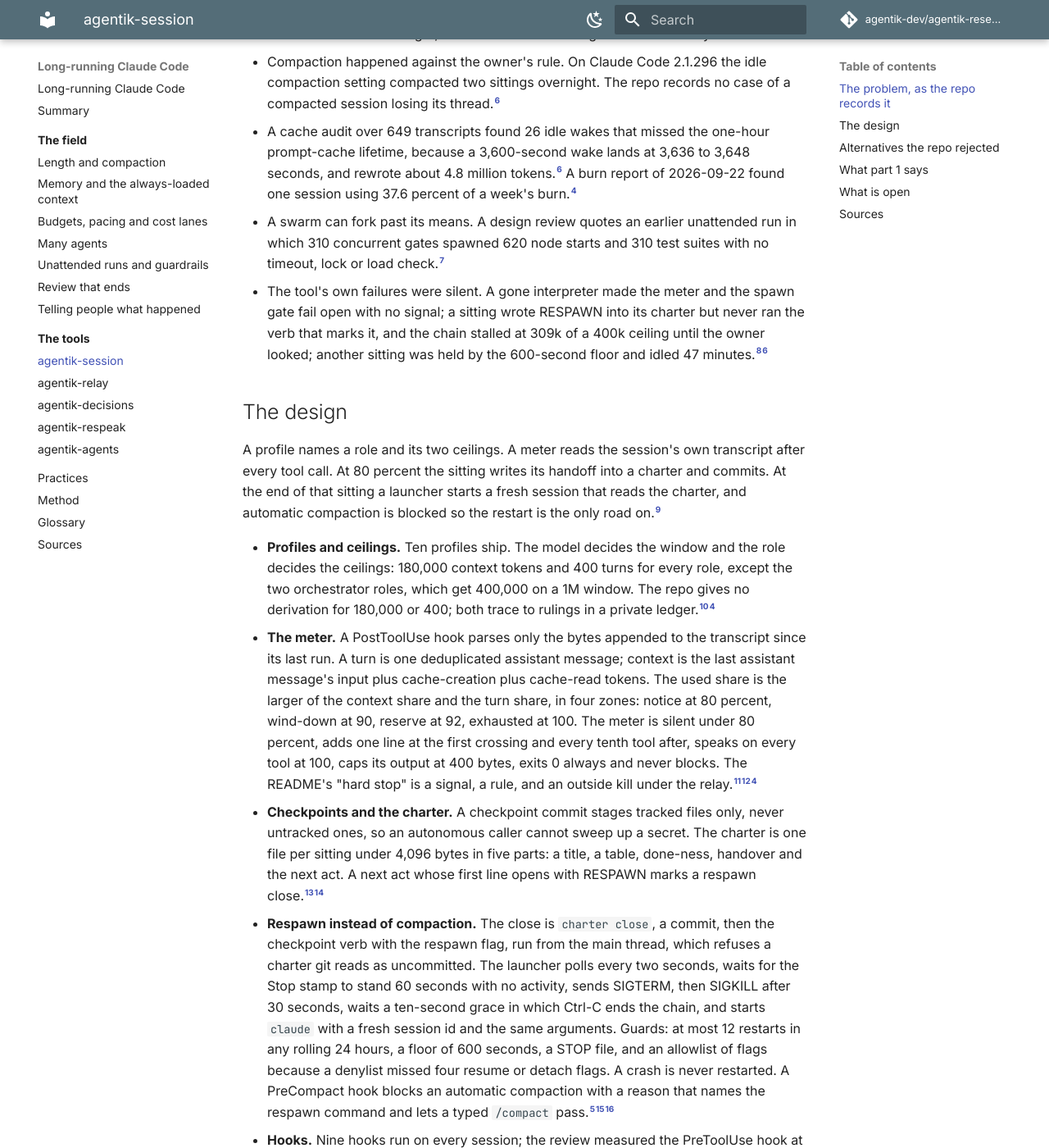
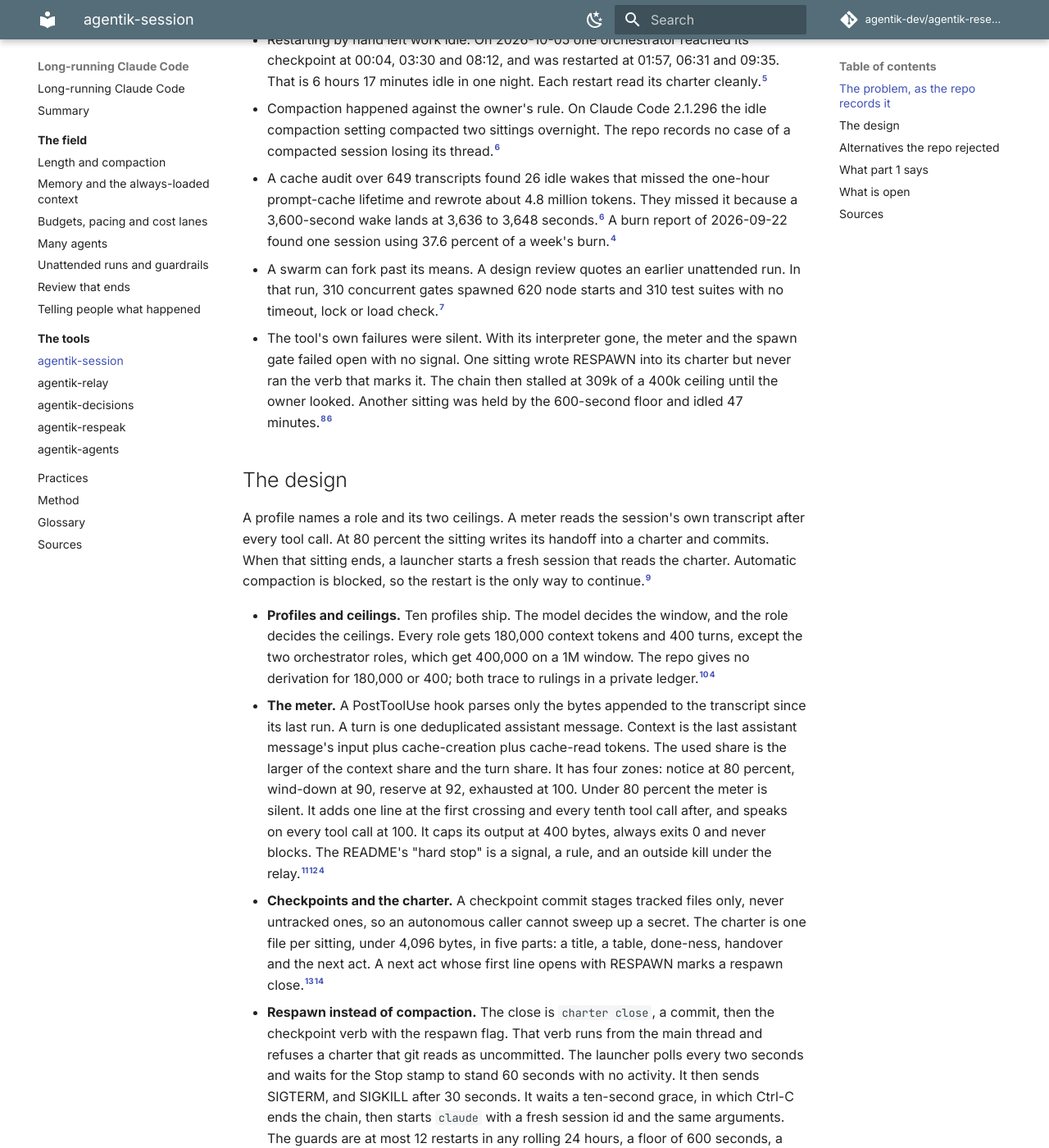
Before and after one commit to agentik-dev/agentik-research, an MkDocs documentation site: the page built from docs/tools/session.md, in a window 1280 px wide and 1400 px high, scrolled down 846 px. Shown: the whole window at 82% size. Built offline with MkDocs 1.6.1 and Material for MkDocs 9.7.7, drawn with Linux system fonts in a browser that asks for light colours; comment, search, counter and statistics services are not loaded; some of the changed text lies outside the part shown.

Commit message:
edit: session page, respeak's editorial pass

````diff
--- a/docs/tools/session.md
+++ b/docs/tools/session.md
@@ -1,27 +1,31 @@
 # agentik-session
 
-agentik-session meters a Claude Code session against two ceilings, makes it write its handoff into a charter at 80 percent, and restarts the next sitting from that charter instead of compacting. The problem it meets is recorded in one night: on 2026-09-12 a scheduled print-mode run finished its structured output while four background builders were still working, which ended the process and killed them, after 104 turns and 69.34 dollars.[^bug] The premise behind the design, that a fresh context per sitting beats a compacted one, has support in direction and no measurement of strength; the repo records it as the owner's ruling.[^packets] Everything on this page is the repo's own record, read at commit e7f0723, unless marked otherwise.
+agentik-session meters a Claude Code session against two ceilings. At 80 percent it makes the session write its handoff into a charter. It then restarts the next sitting from that charter instead of compacting.
+
+One recorded night shows the problem. On 2026-09-12 a scheduled print-mode run finished its structured output while four background builders were still working. That ended the process and killed the builders, after 104 turns and 69.34 dollars.[^bug]
+
+The design rests on one premise: a fresh context per sitting beats a compacted one. The premise has support in direction and no measurement of strength; the repo records it as the owner's ruling.[^packets] Unless marked otherwise, everything on this page is the repo's own record, read at commit e7f0723.
 
 ## The problem, as the repo records it
 
-- A session that runs to 100 percent has no budget left to write down what it was doing, commit, or hand off. The budget module opens with that sentence as its reason; it is design rationale, not an incident.[^budgetpy]
-- The first design failed in one night. On 2026-09-12 a coordinator run under a scheduler ended while four builders were still working, because emitting the handoff as the run's final output completed the process; the result read `subtype = success`, `is_error = False`, `num_turns = 104`, `stop_reason = tool_use`, `total_cost_usd = 69.34`, and each of four worktree branches held 55 to 138 lines of uncommitted diff. After an idle usage-window roll the budget read "no usage sample" while the account panel read 32 percent, and the coordinator deferred its agents by 40 minutes. The owner disabled the tool that morning; the design that followed retired the whole fork-and-resume chain, by 2026-09-23.[^bug][^overhaul]
-- Restarting by hand left work idle. One orchestrator reached its checkpoint at 00:04, 03:30 and 08:12 on 2026-10-05 and was restarted at 01:57, 06:31 and 09:35: 6 hours 17 minutes idle in one night, with each restart reading its charter cleanly.[^respawn]
+- A session that runs to 100 percent has no budget left to write down what it was doing, commit, or hand off. The budget module opens with that sentence as its reason. It is design rationale, not an incident.[^budgetpy]
+- The first design failed in one night. On 2026-09-12 a coordinator run under a scheduler ended while four builders were still working. The cause: emitting the handoff as the run's final output completed the process. The result read `subtype = success`, `is_error = False`, `num_turns = 104`, `stop_reason = tool_use`, `total_cost_usd = 69.34`. Each of four worktree branches held 55 to 138 lines of uncommitted diff. After an idle usage-window roll, the budget read "no usage sample" while the account panel read 32 percent. The coordinator deferred its agents by 40 minutes. The owner disabled the tool that morning. By 2026-09-23 the design that followed had retired the whole fork-and-resume chain.[^bug][^overhaul]
+- Restarting by hand left work idle. On 2026-10-05 one orchestrator reached its checkpoint at 00:04, 03:30 and 08:12, and was restarted at 01:57, 06:31 and 09:35. That is 6 hours 17 minutes idle in one night. Each restart read its charter cleanly.[^respawn]
 - Compaction happened against the owner's rule. On Claude Code 2.1.296 the idle compaction setting compacted two sittings overnight. The repo records no case of a compacted session losing its thread.[^nth]
-- A cache audit over 649 transcripts found 26 idle wakes that missed the one-hour prompt-cache lifetime, because a 3,600-second wake lands at 3,636 to 3,648 seconds, and rewrote about 4.8 million tokens.[^nth] A burn report of 2026-09-22 found one session using 37.6 percent of a week's burn.[^overhaul]
-- A swarm can fork past its means. A design review quotes an earlier unattended run in which 310 concurrent gates spawned 620 node starts and 310 test suites with no timeout, lock or load check.[^reviewr6]
-- The tool's own failures were silent. A gone interpreter made the meter and the spawn gate fail open with no signal; a sitting wrote RESPAWN into its charter but never ran the verb that marks it, and the chain stalled at 309k of a 400k ceiling until the owner looked; another sitting was held by the 600-second floor and idled 47 minutes.[^reviewsadv][^nth]
+- A cache audit over 649 transcripts found 26 idle wakes that missed the one-hour prompt-cache lifetime and rewrote about 4.8 million tokens. They missed it because a 3,600-second wake lands at 3,636 to 3,648 seconds.[^nth] A burn report of 2026-09-22 found one session using 37.6 percent of a week's burn.[^overhaul]
+- A swarm can fork past its means. A design review quotes an earlier unattended run. In that run, 310 concurrent gates spawned 620 node starts and 310 test suites with no timeout, lock or load check.[^reviewr6]
+- The tool's own failures were silent. With its interpreter gone, the meter and the spawn gate failed open with no signal. One sitting wrote RESPAWN into its charter but never ran the verb that marks it. The chain then stalled at 309k of a 400k ceiling until the owner looked. Another sitting was held by the 600-second floor and idled 47 minutes.[^reviewsadv][^nth]
 
 ## The design
 
-A profile names a role and its two ceilings. A meter reads the session's own transcript after every tool call. At 80 percent the sitting writes its handoff into a charter and commits. At the end of that sitting a launcher starts a fresh session that reads the charter, and automatic compaction is blocked so the restart is the only road on.[^readme]
+A profile names a role and its two ceilings. A meter reads the session's own transcript after every tool call. At 80 percent the sitting writes its handoff into a charter and commits. When that sitting ends, a launcher starts a fresh session that reads the charter. Automatic compaction is blocked, so the restart is the only way to continue.[^readme]
 
-- **Profiles and ceilings.** Ten profiles ship. The model decides the window and the role decides the ceilings: 180,000 context tokens and 400 turns for every role, except the two orchestrator roles, which get 400,000 on a 1M window. The repo gives no derivation for 180,000 or 400; both trace to rulings in a private ledger.[^profiles][^overhaul]
-- **The meter.** A PostToolUse hook parses only the bytes appended to the transcript since its last run. A turn is one deduplicated assistant message; context is the last assistant message's input plus cache-creation plus cache-read tokens. The used share is the larger of the context share and the turn share, in four zones: notice at 80 percent, wind-down at 90, reserve at 92, exhausted at 100. The meter is silent under 80 percent, adds one line at the first crossing and every tenth tool after, speaks on every tool at 100, caps its output at 400 bytes, exits 0 always and never blocks. The README's "hard stop" is a signal, a rule, and an outside kill under the relay.[^meter][^plugin][^overhaul]
-- **Checkpoints and the charter.** A checkpoint commit stages tracked files only, never untracked ones, so an autonomous caller cannot sweep up a secret. The charter is one file per sitting under 4,096 bytes in five parts: a title, a table, done-ness, handover and the next act. A next act whose first line opens with RESPAWN marks a respawn close.[^runbook][^charter]
-- **Respawn instead of compaction.** The close is `charter close`, a commit, then the checkpoint verb with the respawn flag, run from the main thread, which refuses a charter git reads as uncommitted. The launcher polls every two seconds, waits for the Stop stamp to stand 60 seconds with no activity, sends SIGTERM, then SIGKILL after 30 seconds, waits a ten-second grace in which Ctrl-C ends the chain, and starts `claude` with a fresh session id and the same arguments. Guards: at most 12 restarts in any rolling 24 hours, a floor of 600 seconds, a STOP file, and an allowlist of flags because a denylist missed four resume or detach flags. A crash is never restarted. A PreCompact hook blocks an automatic compaction with a reason that names the respawn command and lets a typed `/compact` pass.[^respawn][^chain][^hooks]
-- **Hooks.** Nine hooks run on every session; the review measured the PreToolUse hook at about 58 milliseconds per tool call and the Stop hook at 58 per turn end.[^plugin][^nth]
-- **Admission.** A young module projects the five-hour usage window's peak from a least-squares fit and ships in observe mode; it refuses nothing.[^admission]
+- **Profiles and ceilings.** Ten profiles ship. The model decides the window, and the role decides the ceilings. Every role gets 180,000 context tokens and 400 turns, except the two orchestrator roles, which get 400,000 on a 1M window. The repo gives no derivation for 180,000 or 400; both trace to rulings in a private ledger.[^profiles][^overhaul]
+- **The meter.** A PostToolUse hook parses only the bytes appended to the transcript since its last run. A turn is one deduplicated assistant message. Context is the last assistant message's input plus cache-creation plus cache-read tokens. The used share is the larger of the context share and the turn share. It has four zones: notice at 80 percent, wind-down at 90, reserve at 92, exhausted at 100. Under 80 percent the meter is silent. It adds one line at the first crossing and every tenth tool call after, and speaks on every tool call at 100. It caps its output at 400 bytes, always exits 0 and never blocks. The README's "hard stop" is a signal, a rule, and an outside kill under the relay.[^meter][^plugin][^overhaul]
+- **Checkpoints and the charter.** A checkpoint commit stages tracked files only, never untracked ones, so an autonomous caller cannot sweep up a secret. The charter is one file per sitting, under 4,096 bytes, in five parts: a title, a table, done-ness, handover and the next act. A next act whose first line opens with RESPAWN marks a respawn close.[^runbook][^charter]
+- **Respawn instead of compaction.** The close is `charter close`, a commit, then the checkpoint verb with the respawn flag. That verb runs from the main thread and refuses a charter that git reads as uncommitted. The launcher polls every two seconds and waits for the Stop stamp to stand 60 seconds with no activity. It then sends SIGTERM, and SIGKILL after 30 seconds. It waits a ten-second grace, in which Ctrl-C ends the chain, then starts `claude` with a fresh session id and the same arguments. The guards are at most 12 restarts in any rolling 24 hours, a floor of 600 seconds, a STOP file, and an allowlist of flags. The allowlist exists because a denylist missed four resume or detach flags. A crash is never restarted. A PreCompact hook blocks an automatic compaction with a reason that names the respawn command, and lets a typed `/compact` pass.[^respawn][^chain][^hooks]
+- **Hooks.** Nine hooks run on every session. The review measured the PreToolUse hook at about 58 milliseconds per tool call, and the Stop hook at 58 per turn end.[^plugin][^nth]
+- **Admission.** A young module projects the peak of the five-hour usage window from a least-squares fit. It ships in observe mode and refuses nothing.[^admission]
 
 ```mermaid
 flowchart TD
@@ -62,20 +66,20 @@ The diagram follows the respawn design and the launcher's code.[^respawn][^chain
 
 ## What part 1 says
 
-- The direction of a fresh context per sitting is supported: a consolidated single message recovered most of a multi-turn loss, and Claude Code's own advice is a clean session over accumulated corrections. The strength is unmeasured, and no study compares a restart with compaction. See [Length and compaction](../field/length-and-compaction.md).
-- The profile table lists opus, sonnet and haiku at 200,000 tokens;[^profiles] the October 2026 documentation gives 1M to Opus 5.5, Sonnet 5.5 and Haiku 5.5.[^ctxdoc][^modelconfig] The table is stale or cautious. The role ceilings of 180,000 tokens apply on both windows, so the window matters only for the two orchestrator roles.[^profiles]
-- Idle compaction is documented as the repo found it, with conditions the repo did not list: interactive sessions, the one-hour cache, version 2.1.290 or later.[^settings] That a blocked recovery compaction fails the request is documented.[^precompact] That a passing PreCompact hook's stdout is read as compaction instructions is the repo's observation on 2.1.296 and is not in the documentation.[^hooks] See [Length and compaction](../field/length-and-compaction.md).
-- Three numbers the repo states are wrong or conditional as of October 2026. The one-hour cache for the main loop holds by default only on a subscription within plan usage; the cache read rate is 0.05 times base on Opus 5.5 and Sonnet 5.5 and 0.025 on Fable 5.1, not 0.1; a command hook's default timeout is 600 seconds, not the 60 its review states. See [Budgets, pacing and cost lanes](../field/budgets-and-lanes.md).
-- A blocked Stop hook holds the turn end up to eight consecutive blocks with no tool call between them, after which Claude Code overrides it. See [Unattended runs and guardrails](../field/unattended-and-guardrails.md).
+- The direction of a fresh context per sitting is supported. A consolidated single message recovered most of a multi-turn loss, and Claude Code's own advice is a clean session over accumulated corrections. The strength is unmeasured, and no study compares a restart with compaction. See [Length and compaction](../field/length-and-compaction.md).
+- The profile table is stale or cautious. It lists opus, sonnet and haiku at 200,000 tokens.[^profiles] The October 2026 documentation gives 1M to Opus 5.5, Sonnet 5.5 and Haiku 5.5.[^ctxdoc][^modelconfig] The role ceilings of 180,000 tokens apply on both windows, so the window matters only for the two orchestrator roles.[^profiles]
+- Idle compaction is documented as the repo found it. The documentation adds conditions the repo did not list: interactive sessions, the one-hour cache, version 2.1.290 or later.[^settings] It also documents that a blocked recovery compaction fails the request.[^precompact] The repo records one observation on 2.1.296: a passing PreCompact hook's stdout is read as compaction instructions.[^hooks] The documentation does not say so. See [Length and compaction](../field/length-and-compaction.md).
+- Three numbers the repo states are wrong or conditional as of October 2026. By default, the one-hour cache for the main loop holds only on a subscription within plan usage. The cache read rate is 0.05 times base on Opus 5.5 and Sonnet 5.5 and 0.025 on Fable 5.1, not 0.1. A command hook's default timeout is 600 seconds, not the 60 its review states. See [Budgets, pacing and cost lanes](../field/budgets-and-lanes.md).
+- A blocked Stop hook holds the turn end for up to eight consecutive blocks with no tool call between them. After that, Claude Code overrides it. See [Unattended runs and guardrails](../field/unattended-and-guardrails.md).
 
 ## What is open
 
-- No outside evidence that restart beats compaction, and the repo records the rule as a ruling, not a finding.[^packets] That the effect is real is conjecture until an A/B over real sittings; that judgment is this site's.
+- No outside evidence shows that restart beats compaction. The repo records the rule as a ruling, not a finding.[^packets] That the effect is real stays conjecture until an A/B over real sittings. That judgment is this site's.
 - The ceilings are rulings, not measurements.[^overhaul]
-- Three respawn proofs are owed: that SIGTERM ends an interactive `claude` cleanly, that a drafted prompt is lost at the signal, and that another plugin's blocked Stop is handled.[^respawn]
+- The repo owes three respawn proofs. It must show that SIGTERM ends an interactive `claude` cleanly and that a drafted prompt is lost at the signal. It must also show that another plugin's blocked Stop is handled.[^respawn]
 - Admission is observe-only, and six claims about the engine are unverified.[^admission]
-- The prompt-cache fix, an idle wake capped at 3,300 seconds, is not built; the cause of nine short-gap misses is unknown.[^nth]
-- The tests run against a fake `claude`; behaviour against the real one rests on dated proofs.[^tests]
+- The prompt-cache fix, an idle wake capped at 3,300 seconds, is not built. The cause of nine short-gap misses is unknown.[^nth]
+- The tests run against a fake `claude`. Behaviour against the real one rests on dated proofs.[^tests]
 - One owner, version 2.0.0-alpha.14, public history from 2026-10-13.[^readme]
 
 ## Sources
````
